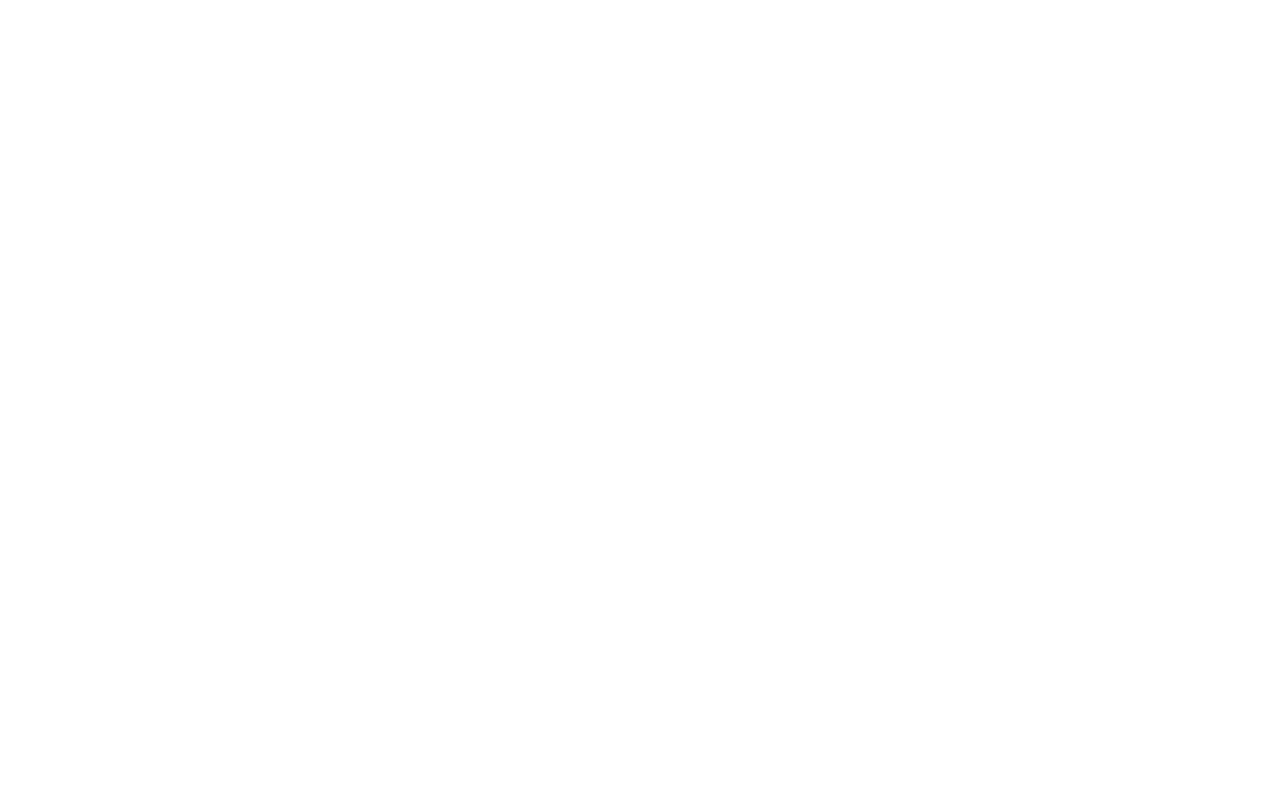
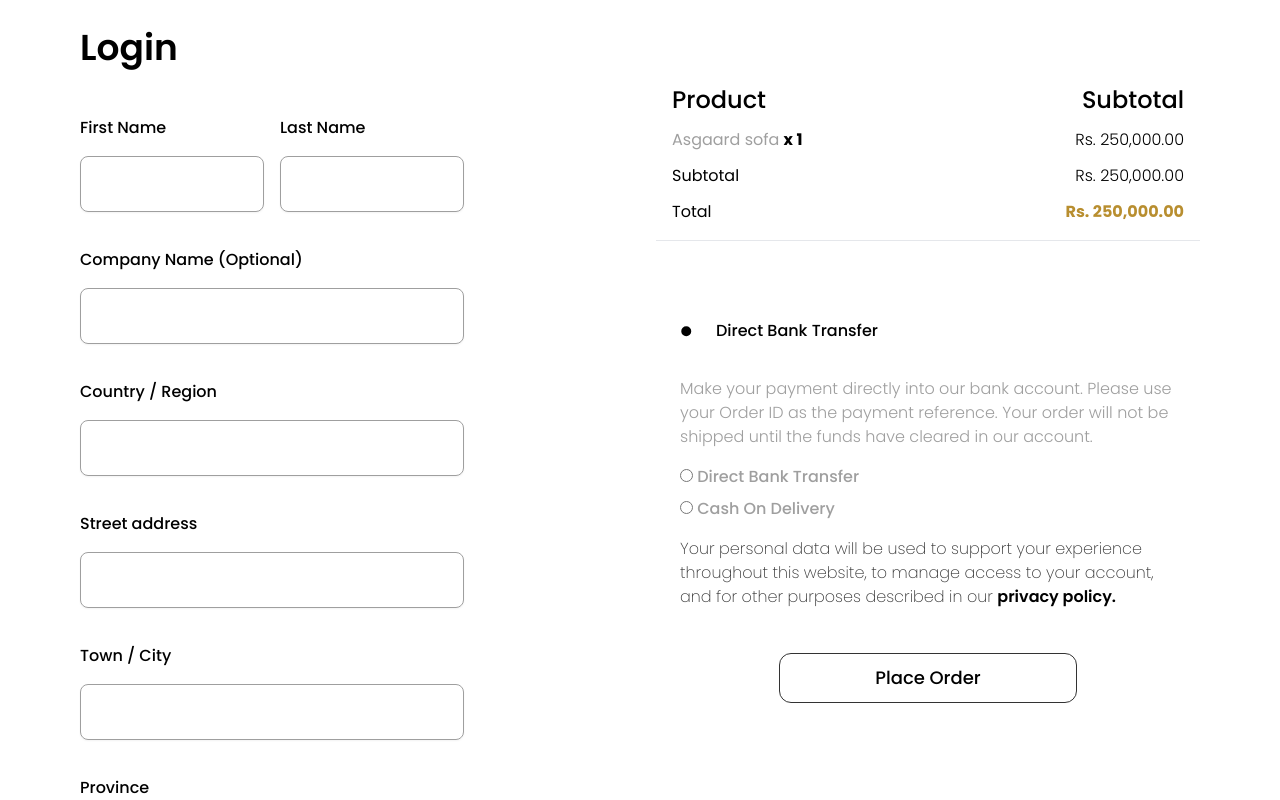
Before and after one commit to mrehanamjad/ui-ux_hackathon_giaic, a Next.js app: page /checkout in a window 1280 px wide. Shown: the part 480-1280 px from the top of the page. Before the commit the page ends 800 px from the top, so only its background shows below. Built offline with nearby package versions, Linux system fonts and the light colour scheme.

Commit message:
added checkout page and updated readme

```diff
--- a/src/app/checkout/page.tsx
+++ b/src/app/checkout/page.tsx
@@ -1,9 +1,72 @@
-import React from 'react'
+import Container from "@/components/Container";
+import DeliveryServices from "@/components/DeliveryServices";
+import PageHero from "@/components/PageHero";
+import { Button } from "@/components/ui/button";
+import { Input } from "@/components/ui/input";
+import { Dot } from "lucide-react";
+import React from "react";
 
 function page() {
   return (
-    <div>page</div>
-  )
+    <div className="full">
+      <PageHero name="Checkout" />
+
+      <Container className="px-4 my-10">
+        <div className="w-full max-w-6xl mx-auto flex justify-between max-lg:flex-col max-lg:justify-center">
+          <div className="w-full h-full text-black px-4 py-12 flex flex-col gap-9 max-lg:items-center">
+            <h2 className="font-semibold text-4xl mb-3">Login</h2>
+            <div className="flex flex-col gap-9">
+              <div className="flex gap-4 justify-center items-center w-[24rem] ">
+                <Input label="First Name" className="w-full mx-0 " />
+                <Input label="Last Name" className="w-full mx-0 " />
+              </div>
+              <Input label="Company Name (Optional)" />
+              <Input label="Country / Region" />
+              <Input label="Street address" />
+              <Input label="Town / City" />
+              <Input label="Province" />
+              <Input label="Zip Code" />
+              <Input label="Phone" />
+              <Input label="Email address" />
+              <Input placeholder="Additional information" />
+            </div>
+          </div>
+          <div className="w-full h-full text-black px-4 py-12 mt-10 flex flex-col gap-9 max-lg:items-center">
+            <div className="w-full p-4 border-b space-y-3">
+              <div className="flex items-center justify-between">
+                <h2 className="font-medium text-2xl">Product</h2>
+                <h2 className="font-medium text-2xl">Subtotal</h2>
+              </div>
+              <div className="flex items-center justify-between">
+                <span className="text-[#9F9F9F]">Asgaard sofa <b className="text-black"> x 1</b> </span>
+                <span className="font-light">Rs. 250,000.00</span>
+              </div>
+              <div className="flex items-center justify-between">
+                <span className=" ">Subtotal</span>
+                <span className="font-light">Rs. 250,000.00</span>
+              </div>
+              <div className="flex items-center justify-between">
+                <span className=" ">Total</span>
+                <span className="font-bold text-[#B88E2F]">Rs. 250,000.00</span>
+              </div>
+            </div>
+            <div className="w-full p-6 flex-col gap-4  flex">
+              <span className="flex items-center font-medium -ml-6"><Dot size={60}/> Direct Bank Transfer </span>
+              <p className="font-light text-[#9F9F9F]">Make your payment directly into our bank account. Please use your Order ID as the payment reference. Your order will not be shipped until the funds have cleared in our account.</p>
+              <div className="flex flex-col gap-2">
+              <label htmlFor="bank" className="font-medium text-[#9F9F9F]"><input id="bank" type="radio" /> Direct Bank Transfer</label>
+              <label htmlFor="cash" className="font-medium text-[#9F9F9F]"><input type="radio" id="cash" /> Cash On Delivery</label>
+              </div>
+              <p className="font-extralight text-black/80">Your personal data will be used to support your experience throughout this website, to manage access to your account, and for other purposes described in our <span className='font-semibold text-black'>privacy policy.</span></p>
+              <Button variant={'fBtn2'} size={'f2'} className='w-3/5 mx-auto mt-7'>Place Order</Button>
+            </div>
+          </div>
+        </div>
+      </Container>
+
+      <DeliveryServices />
+    </div>
+  );
 }
 
-export default page
+export default page;
--- a/src/app/my-account/page.tsx
+++ b/src/app/my-account/page.tsx
@@ -17,9 +17,11 @@
                         <div className="flex flex-col gap-9">
                         <Input
                             label='Username or email address'
+                            type='email'
                         />
                         <Input
-                            label='Username or email address'
+                            label='Password'
+                            type='password'
                         />
                         <label htmlFor='r-me' className='flex items-center gap-4'> <Checkbox id={"r-me"} /> Remember me</label>
                         </div>
```
Also changed, not shown: 1 other file (tests, documents, lock files or other folders).
